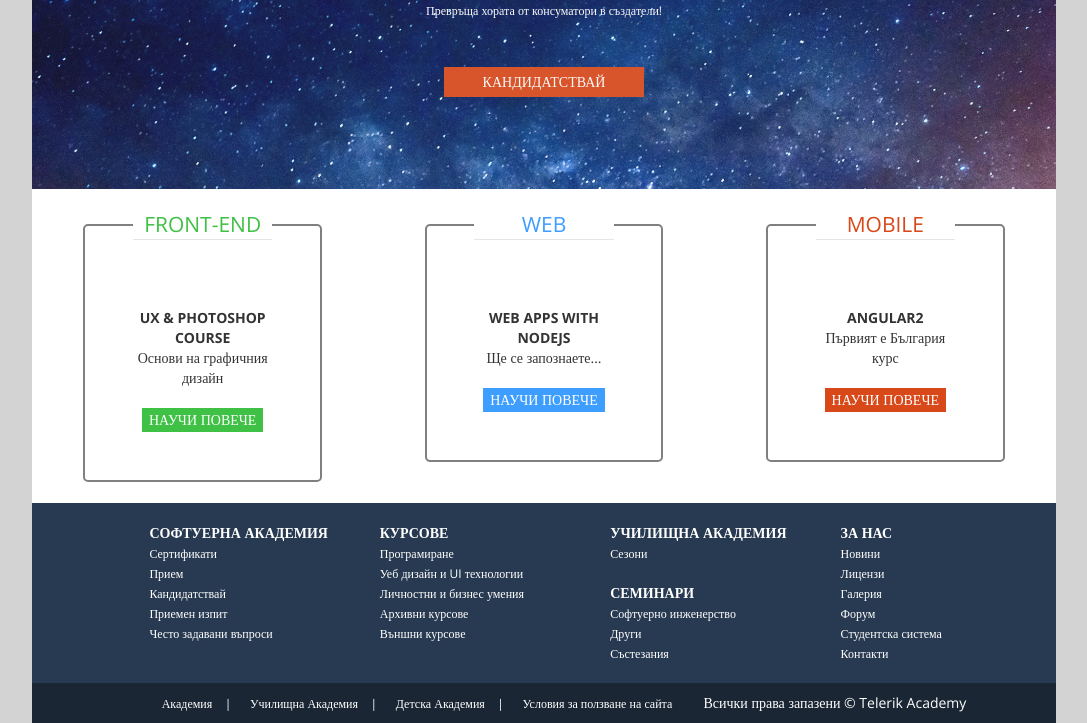
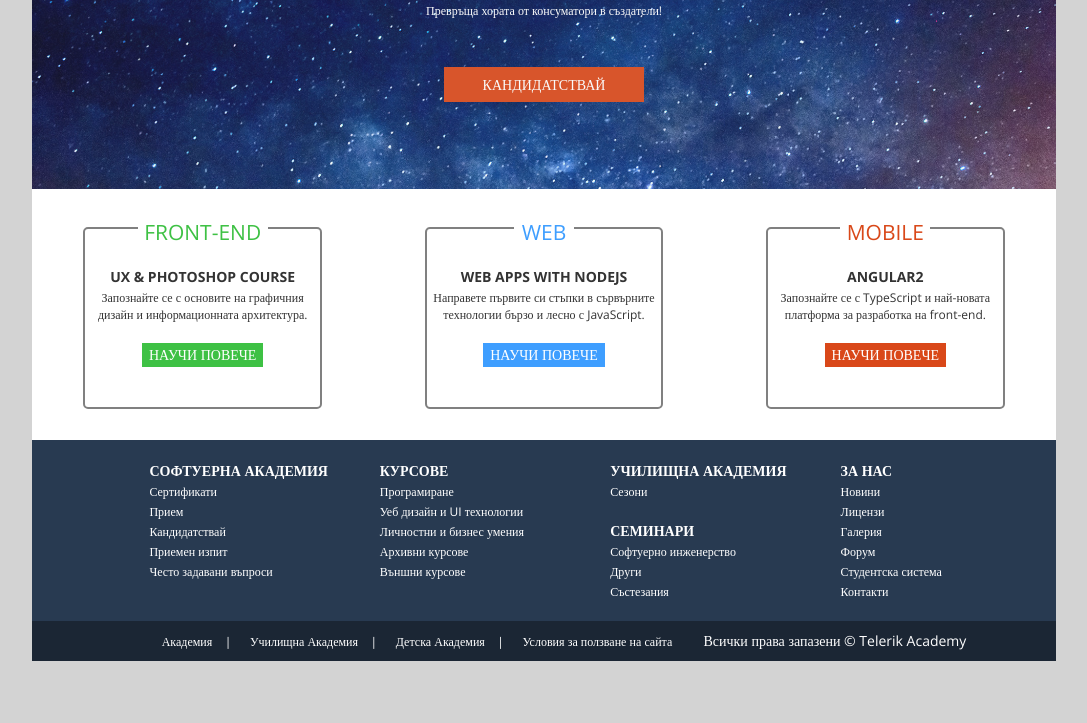
Before and after one commit to UX-Design-and-PS/Hard-Work-United, a plain HTML site: page LandingPage-Prototype/index.html in a window 1280 px wide. Shown: the part 171-894 px from the top of the page, without its empty margins (81-1168 px from the left). After the commit the page ends 832 px from the top, so only its background shows below. Drawn offline with nearby package versions, Linux system fonts and the light colour scheme.

Commit message:
main content corrected

```diff
--- a/LandingPage-Prototype/index.html
+++ b/LandingPage-Prototype/index.html
@@ -200,9 +200,9 @@
         <div class="col-md-4 fieldset-container">
             <fieldset>
                 <legend id="front-end">FRONT-END</legend>
-                <dl>
+                <dl class="legend-info">
                     <dt>UX & PHOTOSHOP COURSE</dt>
-                    <dd>Основи на графичния дизайн</dd>
+                    <dd class="legend-info">Запознайте се с основите на графичния дизайн и информационната архитектура.</dd>
                 </dl>
                 <button id="front-end-btn">НАУЧИ ПОВЕЧЕ</button>
             </fieldset>
@@ -210,9 +210,9 @@
         <div class="col-md-4 fieldset-container">
             <fieldset>
                 <legend id="web">WEB</legend>
-                <dl>
+                <dl class="legend-info">
                     <dt>WEB APPS WITH NODEJS</dt>
-                    <dd>Ще се запознаете...</dd>
+                    <dd class="legend-info">Направете първите си стъпки в сървърните технологии бързо и лесно с JavaScript.</dd>
                 </dl>
                 <button id="web-btn">НАУЧИ ПОВЕЧЕ</button>
             </fieldset>
@@ -220,9 +220,9 @@
         <div class="col-md-4 fieldset-container">
             <fieldset>
                 <legend id="mobile">MOBILE</legend>
-                <dl>
+                <dl class="legend-info">
                     <dt>ANGULAR2</dt>
-                    <dd>Първият е България курс</dd>
+                    <dd class="legend-info">Запознайте се с TypeScript и най-новата платформа за разработка на front-end.</dd>
                 </dl>
                 <button id="mobile-btn">НАУЧИ ПОВЕЧЕ</button>
             </fieldset>
--- a/LandingPage-Prototype/main.css
+++ b/LandingPage-Prototype/main.css
@@ -6,6 +6,10 @@ body {
     max-width: 80%;
     display: block;
     margin: 0 auto;
+}
+
+nav {
+    background-color: #1B2634;
 }
 
 .mega-dropdown {
@@ -78,7 +82,7 @@ header {
     background-color: #D94819;
     color: white;
     min-width: 200px;
-    min-height: 30px;
+    min-height: 35px;
     margin-top: 50px;
 }
 
@@ -97,31 +101,45 @@ main {
     padding-left: 5%;
     padding-right: 5%;
     padding-top: 2%;
-    padding-bottom: 2%;
+    padding-bottom: 3%;
 }
 
 fieldset {
     border: 2px solid grey;
     border-radius: 5px;
     min-height: 200px;
-    padding: 20%;
     text-align: center;
 }
 
 legend {
     text-decoration: none;
+    border: 0;
+    padding-top: 3%;
+}
+
+dl.legent-info {
+    padding-bottom: 20px;
+}
+
+dd.legend-info {
+    font-size: 12px;
+    text-align: center;
+    padding-top: 1%;
 }
 
 #front-end {
-    color: #3EC144
+    color: #3EC144;
+    max-width: 130px
 }
 
 #web {
-    color: #3E9EFF
+    color: #3E9EFF;
+    max-width: 60px
 }
 
 #mobile {
-    color: #D94819
+    color: #D94819;
+    max-width: 90px
 }
 
 #front-end-btn {
@@ -180,3 +198,9 @@ footer {
 .a-nav-bottom-footer {
     padding-right: 15px;
 }
+
+@media screen and (max-width: 550px) {
+    body {
+        color: pink
+    }
+}
```
